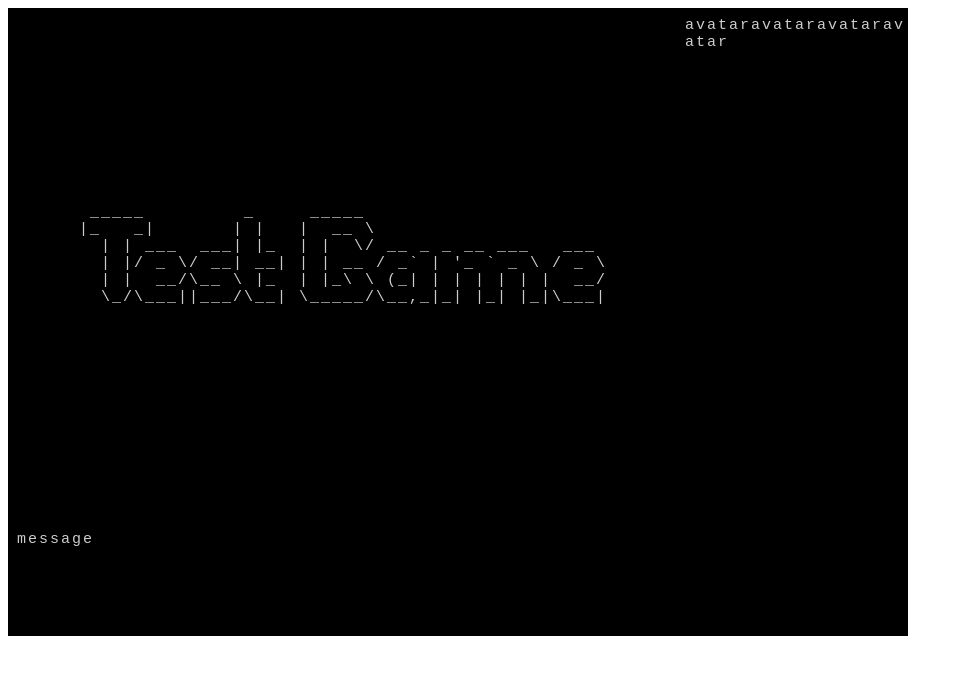
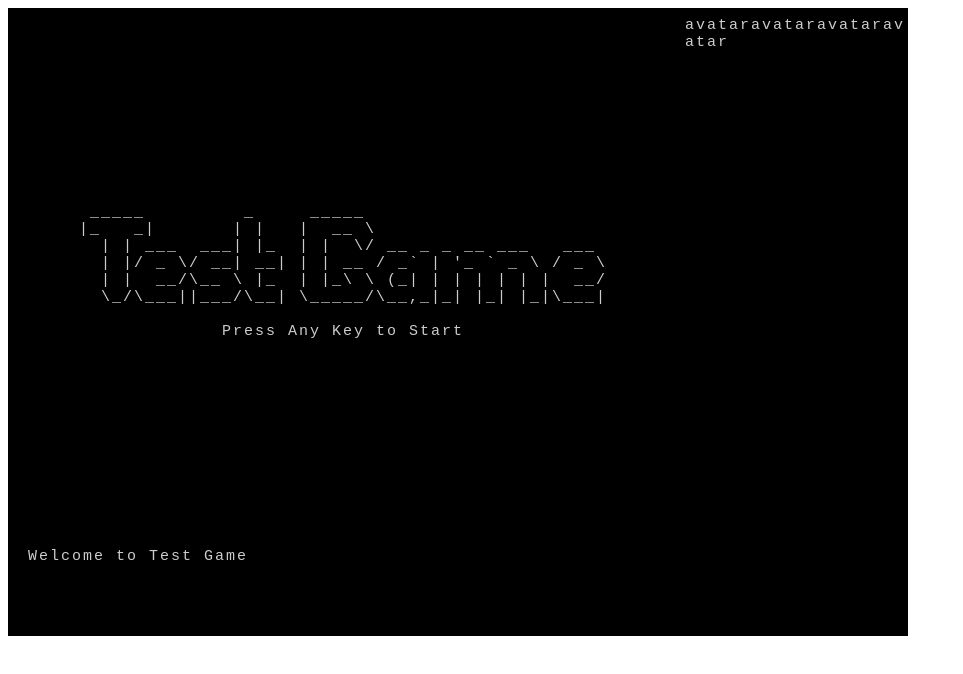
Before and after one commit to gusbeirne/wsRoguelike, a plain HTML site: page index.html in a window 1280 px wide. Shown: the whole page, without its empty margins (0-963 px from the left). Drawn offline with Linux system fonts and the light colour scheme.

Commit message:
Implements simple way for messages to be displayed on the message display

```diff
--- a/assets/game.js
+++ b/assets/game.js
@@ -21,7 +21,7 @@ window.onload = function(){
     // Bind keyboard input events
     bindEventToScreen('keypress');
     bindEventToScreen('keydown');
-
+    // Set the UI mode to gameStart
     Game.switchUIMode(Game.UIMode.gameStart);
   }
 };
@@ -72,12 +72,7 @@ var Game = {
 
     }
 
-    // var map = new ROT.Map.Uniform(80,24,
-    //   {dugPercentage: 0.2,
-    //   roomWidth: [4,10],
-    //   roomHeight: [3,9]}
-    // );
-    //map.create(this.display.main.o.DEBUG);
+
 
 
     this.renderDisplayAll();
@@ -95,7 +90,7 @@ var Game = {
   },
 
   renderDisplayMessage: function(){
-    this.getDisplay('message').drawText(0,0,"message");
+    Game.Message.render(this.display.message.o);
   },
 
   renderDisplayAll: function() {
@@ -108,7 +103,7 @@ var Game = {
     // When an event is received have the current ui handle it
     if (this._curUiMode !== null) {
         this._curUiMode.handleInput(eventType, evt);
-      //  Game.renderDisplayAll();
+        Game.renderDisplayAll();
     }
   },
 
--- /dev/null
+++ b/assets/message.js
@@ -0,0 +1,13 @@
+Game.Message = {
+  _curMessage: '',
+  render: function (display) {
+    display.clear();
+    display.drawText(1,1,this._curMessage,'#fff','#000');
+  },
+  send: function (msg) {
+    this._curMessage = msg;
+  },
+  clear: function () {
+    this._curMessage = '';
+  }
+};
--- a/assets/ui_mode.js
+++ b/assets/ui_mode.js
@@ -3,6 +3,7 @@ Game.UIMode = {};
 Game.UIMode.gameStart = {
   enter: function () {
     console.log('game starting');
+    Game.Message.send("Welcome to Test Game");
   },
   exit: function () {
     console.log('gameStart exit');
@@ -10,14 +11,17 @@ Game.UIMode.gameStart = {
   render: function (display) {
     console.log('gameStart render');
 
-    display.drawText(7,11,"_____         _     _____                      ");
-    display.drawText(6,12,"|_   _|       | |   |  __ \\                     ");
-    display.drawText(8,13,"| | ___  ___| |_  | |  \\/ __ _ _ __ ___   ___ ");
-    display.drawText(8,14,"| |/ _ \\/ __| __| | | __ / _` | '_ ` _ \\ / _ \\");
-    display.drawText(8,15,"| |  __/\\__ \\ |_  | |_\\ \\ (_| | | | | | |  __/");
-    display.drawText(8,16,"\\_/\\___||___/\\__| \\_____/\\__,_|_| |_| |_|\\___|");
+    var _SPLASH_HEIGHT = 10;
 
+    display.drawText(7,_SPLASH_HEIGHT + 1,"_____         _     _____                      ");
+    display.drawText(6,_SPLASH_HEIGHT + 2,"|_   _|       | |   |  __ \\                     ");
+    display.drawText(8,_SPLASH_HEIGHT + 3,"| | ___  ___| |_  | |  \\/ __ _ _ __ ___   ___ ");
+    display.drawText(8,_SPLASH_HEIGHT + 4,"| |/ _ \\/ __| __| | | __ / _` | '_ ` _ \\ / _ \\");
+    display.drawText(8,_SPLASH_HEIGHT + 5,"| |  __/\\__ \\ |_  | |_\\ \\ (_| | | | | | |  __/");
+    display.drawText(8,_SPLASH_HEIGHT + 6,"\\_/\\___||___/\\__| \\_____/\\__,_|_| |_| |_|\\___|");
+    display.drawText(19,18,"Press Any Key to Start");
   },
+
   handleInput: function (inputType,inputData) {
     console.log('gameStart inputType:');
     if (inputData.charCode !== 0) { // ignore the various modding keys - control, shift, etc.
@@ -29,16 +33,29 @@ Game.UIMode.gameStart = {
 Game.UIMode.gamePlay = {
   enter: function () {
     console.log('gameplay begining');
+    Game.Message.clear();
   },
   exit: function () {
     console.log('gamePlay exit');
   },
   render: function (display) {
     console.log('gamePlay render');
-    display.clear();
+
+    // var map = new ROT.Map.Uniform(80,24,
+    //   {dugPercentage: 0.2,
+    //   roomWidth: [4,10],
+    //   roomHeight: [3,9]}
+    // );
+    // map.create(display.DEBUG);
+
+    display.drawText(19,14,"Press W to Win");
+    display.drawText(19,15,"Press L to Lose");
   },
   handleInput: function (inputType,inputData) {
     console.log('gamePlay inputType:');
+
+    Game.Message.send("'"+String.fromCharCode(inputData.charCode)+"' Has Been Pressed");
+
     if (inputType == 'keypress') {
       if (((inputData.key == 'w') || (inputData.key == 'W')) && (inputData.shiftKey)) {
         Game.switchUIMode(Game.UIMode.gameWin);
@@ -59,6 +76,7 @@ Game.UIMode.gameWin = {
   },
   render: function (display) {
     console.log('gameWin render');
+    display.drawText(19,14,"You Have Won");
   },
   handleInput: function (inputType,inputData) {
     console.log('gameWin inputType:');
@@ -74,6 +92,7 @@ Game.UIMode.gameLose = {
   },
   render: function (display) {
     console.log('gameLose render');
+    display.drawText(19,14,"You Have Lost");
   },
   handleInput: function (inputType,inputData) {
     console.log('gameLose inputType:');
--- a/index.html
+++ b/index.html
@@ -6,6 +6,7 @@
     <script src="lib/rot.min.js" charset="utf-8"></script>
     <script src="assets/game.js"></script>
     <script src="assets/ui_mode.js"></script>
+    <script src="assets/message.js"></script>
   </head>
   <body>
     <div id="wsRoguelike-main-display" class="wsRoguelike-display"></div>
```
